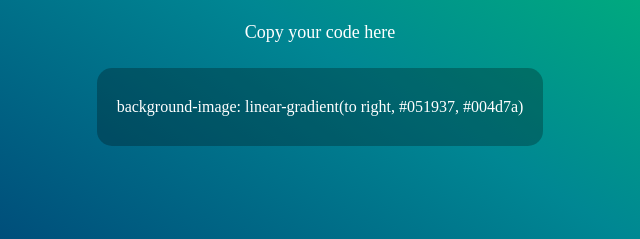
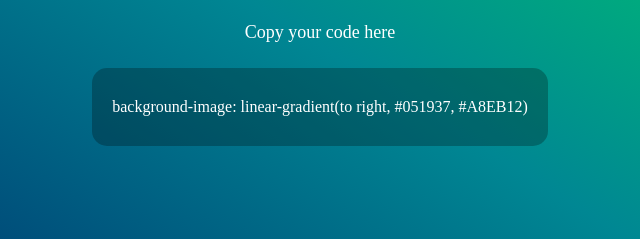
Before and after one commit to debkumar2/Gradient-Background, a plain HTML site: page index.html in a window 1280 px wide. Shown: the part 354-593 px from the top of the page, 320-960 px from the left. Drawn offline with Linux system fonts and the light colour scheme.

Commit message:
Changes in HTML

```diff
--- a/index.html
+++ b/index.html
@@ -16,7 +16,7 @@
     <h2>Copy your code here</h2>
     <div class="copyocde">
         <p class="bg-code">
-            background-image: linear-gradient(to right, #051937, #004d7a)
+            background-image: linear-gradient(to right, #051937, #A8EB12)
         </p>
     </div>
 
```
